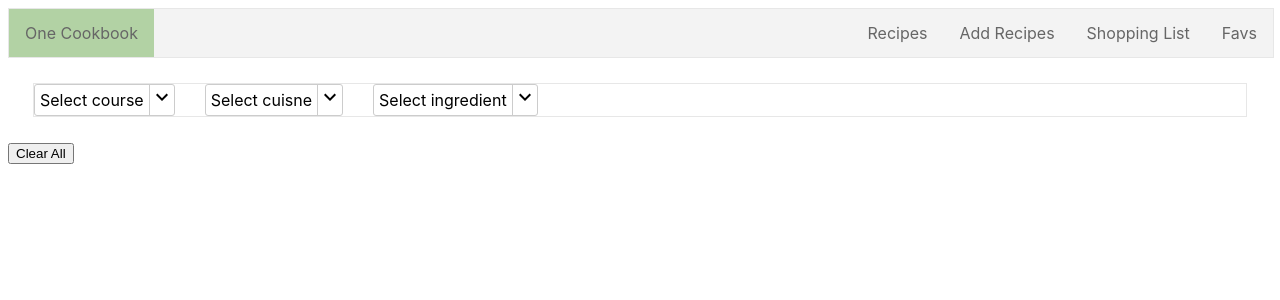
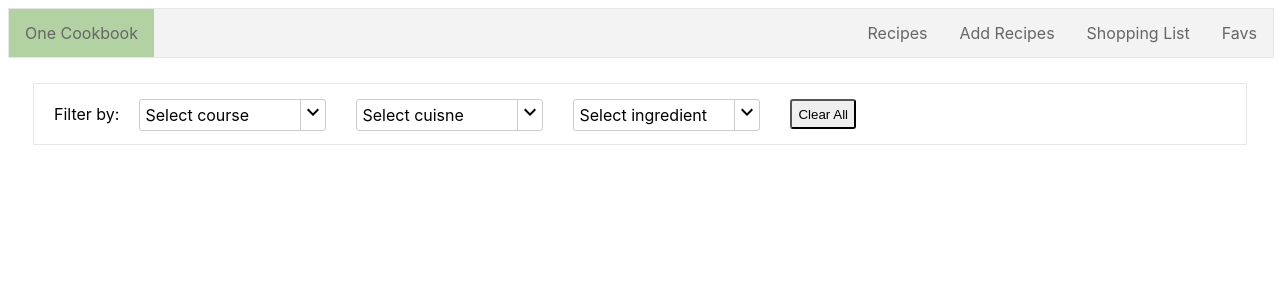
Before and after one commit to leemelisa/cook-book, a React (Create React App) app in the folder one-cookbook/client/: page / in a window 1280 px wide. Shown: the top 300 px of the page. Built offline with nearby package versions, Linux system fonts and the light colour scheme.

Commit message:
added styling to filter and dropdown

```diff
--- a/one-cookbook/client/src/components/layouts/Filter.js
+++ b/one-cookbook/client/src/components/layouts/Filter.js
@@ -40,8 +40,6 @@ class Filter extends React.Component {
                 ingredientTitle: updatedTitle.ingredient
             });
         }
-
-
     }
 
     handleClearAll = () => {
@@ -54,7 +52,9 @@ class Filter extends React.Component {
         const {courseTitle, cuisineTitle, ingredientTitle} = this.state;
         return(
             <div>
+
                 <div className='filter_container'>
+                    <label className='label_wrapper'>Filter by:</label>
                     <Dropdown
                         title={courseTitle}
                         list={COURSES}
@@ -73,10 +73,11 @@ class Filter extends React.Component {
                         name='ingredient'
                         filterHandler={this.filterHandler}
                     />
+                    <button
+                        className='clear_button_wrapper'
+                        onClick={this.handleClearAll}
+                    >Clear All</button>
                 </div>
-                <button
-                    onClick={this.handleClearAll}
-                >Clear All</button>
             </div>
         );
     }
--- a/one-cookbook/client/src/components/layouts/styles/Dropdown.scss
+++ b/one-cookbook/client/src/components/layouts/styles/Dropdown.scss
@@ -1,3 +1,5 @@
+$background_hover: #ddd;
+
 .dropdown_wrapper {
     cursor: pointer;
 
@@ -6,8 +8,10 @@
         display: flex;
         margin-right: 30px;
         border-radius: 3px;
+        width: 185px;
 
         .header_title {
+            width: 150px;
             padding: 5px;
             border-right: 1px solid #ccc;
         }
@@ -16,10 +20,16 @@
     .list_wrapper {
         border: 1px solid #ccc;
         border-radius: 3px;
+        width: 185px;
+        background-color: white;
+        box-shadow: 0px 8px 16px 0px rgba(0, 0, 0, 0.2);
 
         .item{
+            float: none;
+            &:hover {
+                background-color: $background_hover;
+            }
+        }
 
-            float: none;
-        }
     }
 }
--- a/one-cookbook/client/src/components/layouts/styles/Filter.scss
+++ b/one-cookbook/client/src/components/layouts/styles/Filter.scss
@@ -1,5 +1,23 @@
+$background_hover: #ddd;
+
 .filter_container {
     margin: 25px;
+    padding: 15px;
+    max-height: 30px;
     border: 1px solid #e7e7e7;
     display: flex;
+    z-index: -1;
+
+    .label_wrapper {
+        padding: 5px;
+        margin-right: 15px;
+    }
+
+    .clear_button_wrapper {
+        border-radius: 3px;
+
+        &:hover {
+            background-color: $background_hover;
+        }
+    }
 }
```
